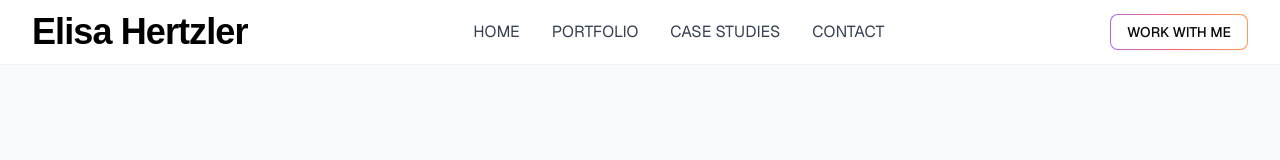
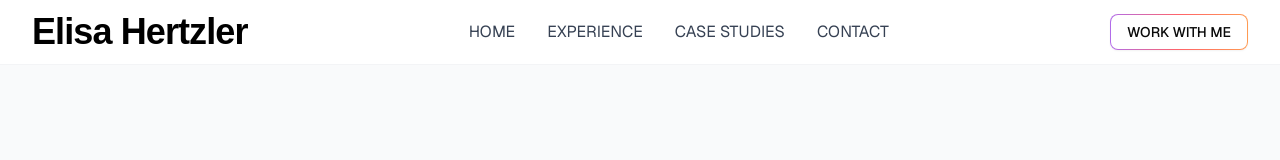
Before and after one commit to oguzhan/elisa-website, a Next.js app: page / in a window 1280 px wide. Shown: the top 160 px of the page. Built offline with nearby package versions, Linux system fonts and the light colour scheme; a web font is replaced by a local one.

Commit message:
Update navigation menu: HOME, EXPERIENCE, CASE STUDIES, CONTACT

```diff
--- a/components/header.tsx
+++ b/components/header.tsx
@@ -22,8 +22,8 @@ export function Header() {
             <a href="#home" className="text-gray-700 hover:text-black transition-colors duration-200">
               HOME
             </a>
-            <a href="#portfolio" className="text-gray-700 hover:text-black transition-colors duration-200">
-              PORTFOLIO
+            <a href="#about" className="text-gray-700 hover:text-black transition-colors duration-200">
+              EXPERIENCE
             </a>
             <a href="#portfolio" className="text-gray-700 hover:text-black transition-colors duration-200">
               CASE STUDIES
@@ -64,8 +64,8 @@ export function Header() {
               <a href="#home" className="text-gray-700 hover:text-black transition-colors duration-200">
                 HOME
               </a>
-              <a href="#portfolio" className="text-gray-700 hover:text-black transition-colors duration-200">
-                PORTFOLIO
+              <a href="#about" className="text-gray-700 hover:text-black transition-colors duration-200">
+                EXPERIENCE
               </a>
               <a href="#portfolio" className="text-gray-700 hover:text-black transition-colors duration-200">
                 CASE STUDIES
```
